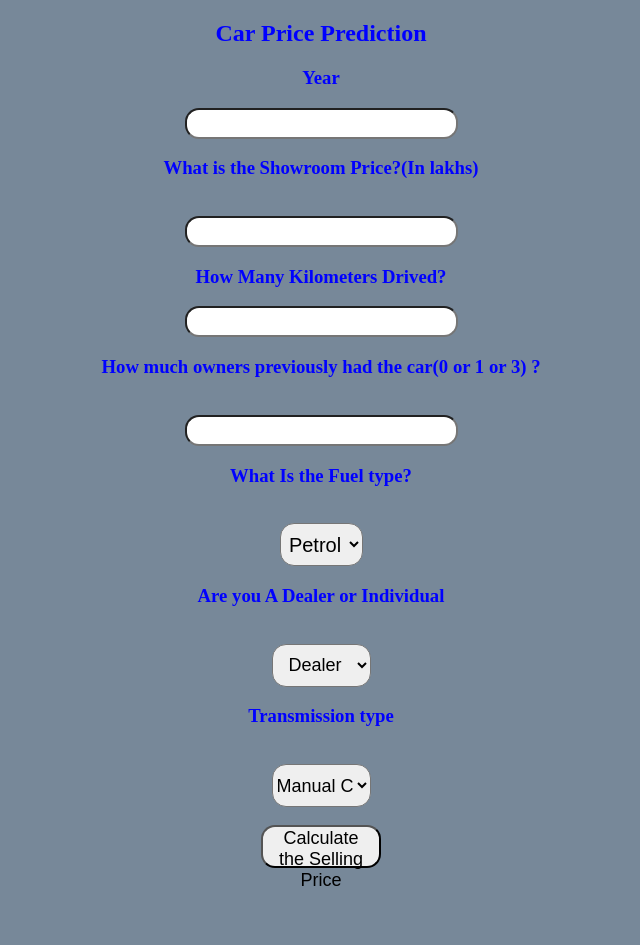
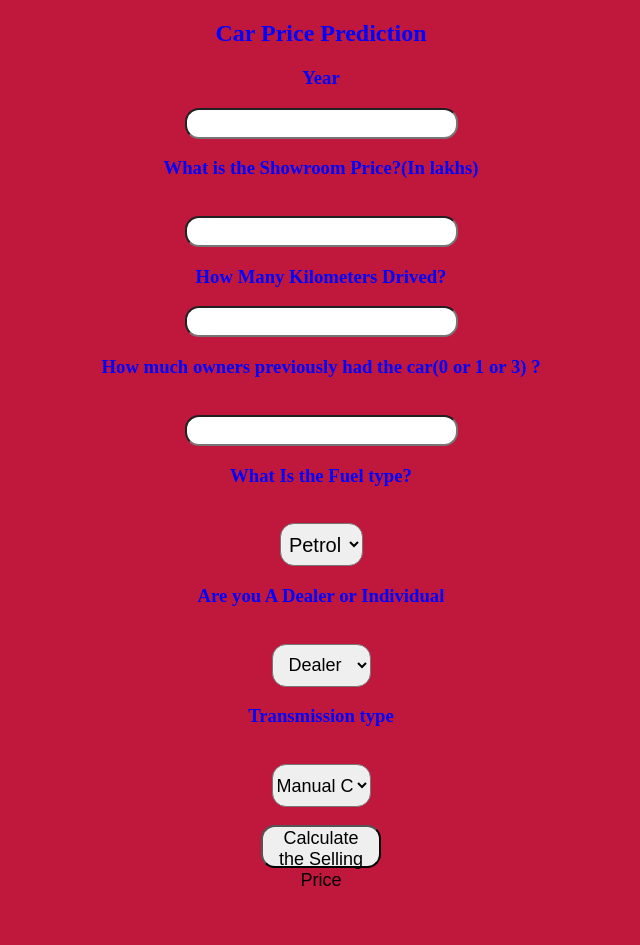
Before and after one commit to shibam-banerjee/Car_Price_Prediction, a Flask app: page / in a window 1280 px wide. Shown: the whole page, without its empty margins (319-959 px from the left). Run offline with Flask 2, Linux system fonts and the light colour scheme; parts of the project's set-up code (start-up, migrations or seed data) failed here and were passed over.

Commit message:
Update index.html

```diff
--- a/templates/index.html
+++ b/templates/index.html
@@ -48,7 +48,7 @@
 
     <style>
         body {
-            background-color: lightslategray;
+            background-color: rgb(192, 23, 61);
             text-align: center;
             padding: 0px;
         }
```
